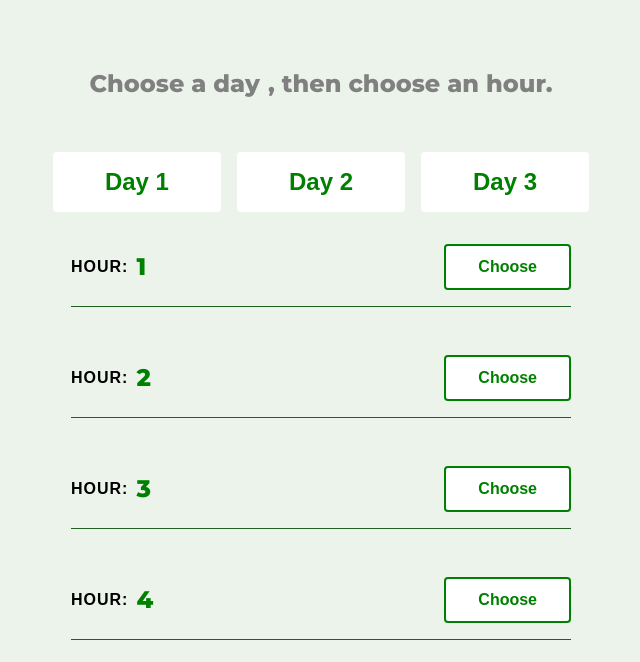
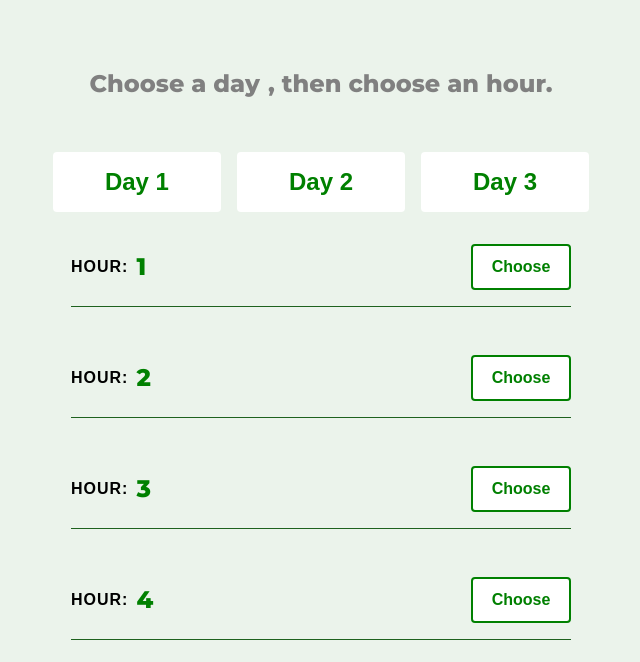
Before and after one commit to Ykatesque/date-time-select, a React (Create React App) app: page / in a window 1280 px wide. Shown: the top 662 px of the page, without its empty margins (319-959 px from the left). Built offline with nearby package versions, Linux system fonts and the light colour scheme.

Commit message:
adds different copy for selected

```diff
--- a/src/components/Button/index.tsx
+++ b/src/components/Button/index.tsx
@@ -13,7 +13,7 @@ const Button = ({text, isSelected, onClick, isPrimary = true, }: Props) => {
       <button onClick={() => onClick()} className={ isSelected ? "btn primary selected" :"btn primary" }> {text} </button>
     :
       <button  onClick={() => onClick()} className={ isSelected ? "btn secondary selected" : "btn secondary" }>
-        {text}
+        { isSelected ? "Selected" : text}
       </button>
   );
 };
--- a/src/components/Button/style.scss
+++ b/src/components/Button/style.scss
@@ -1,4 +1,5 @@
 //this mixin would go into base.scss/button
+
 @mixin button {
   display: inline-flex;
   justify-content: center;
@@ -36,6 +37,7 @@
 .secondary {
   @include button;
   border: 2px solid green;
+  width: 100px;
   padding: 0.75rem 2rem;
   color: green;
   font-size: 1rem;
```
